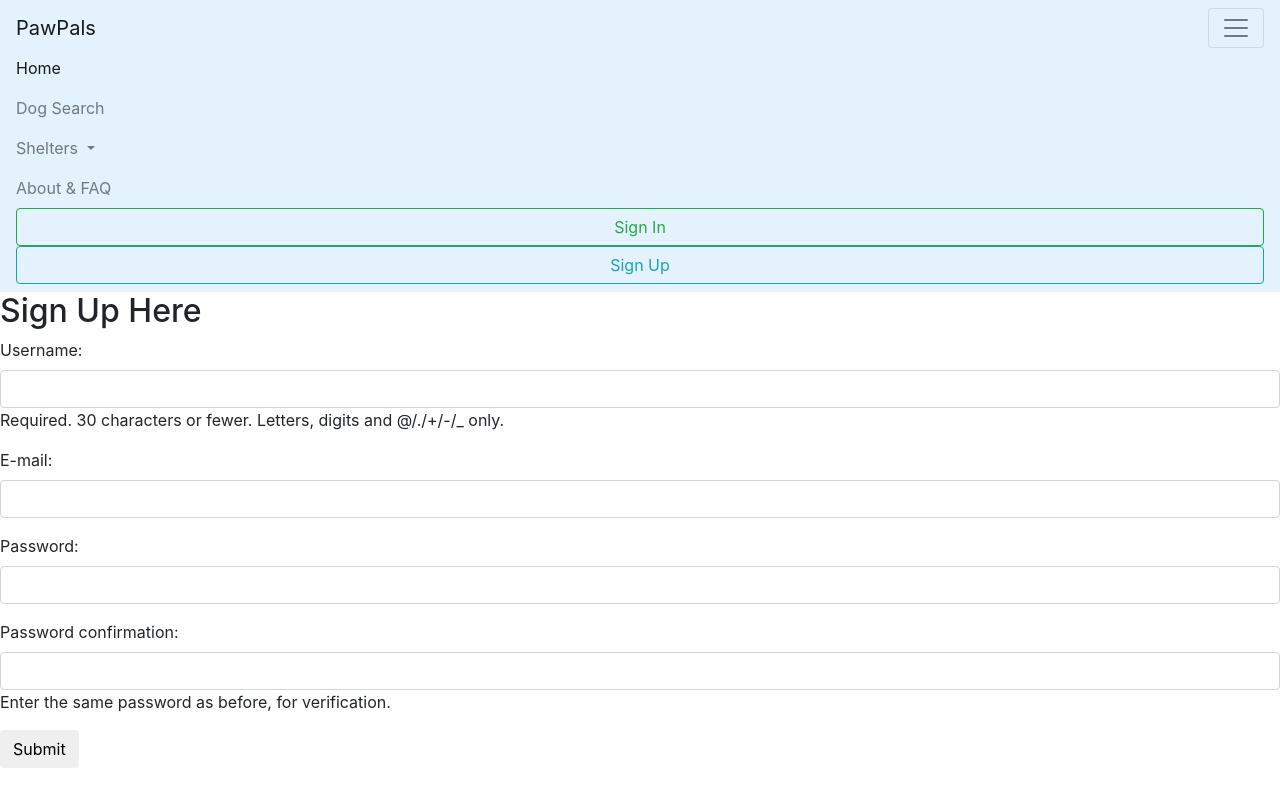
After one commit to ibaiC/PawPals, a Django app: template templates/pawpals/registration.html in a window 1280 px wide, after a click that opens the changed part. The commit adds this page. Run offline with Django 3.2, Linux system fonts and the light colour scheme; the template is opened without the code that fills it, so the values that code supplies are empty; some libraries are stand-ins or nearby versions.

Commit message:
Created base-bootstrap, base home template and login/registration templates

```diff
--- /dev/null
+++ b/templates/pawpals/base_bootstrap.html
@@ -0,0 +1,68 @@
+<!DOCTYPE html>
+{% load staticfiles %}
+{% load pawpals_template_tags %}
+
+<html>
+    <head lang="en">
+        <meta charset="UTF-8">
+       <!-- Latest compiled and minified CSS -->
+<link rel="stylesheet" href="https://maxcdn.bootstrapcdn.com/bootstrap/4.0.0/css/bootstrap.min.css">
+
+<!-- jQuery library -->
+<script src="https://ajax.googleapis.com/ajax/libs/jquery/3.3.1/jquery.min.js"></script>
+
+<!-- Popper JS -->
+<script src="https://cdnjs.cloudflare.com/ajax/libs/popper.js/1.12.9/umd/popper.min.js"></script>
+
+<!-- Latest compiled JavaScript -->
+<script src="https://maxcdn.bootstrapcdn.com/bootstrap/4.0.0/js/bootstrap.min.js"></script>
+
+<nav class="navbar sticky-top navbar-light" style="background-color: #e3f2fd;">
+  <a class="navbar-brand" href="#">PawPals</a>
+  <button class="navbar-toggler" type="button" data-toggle="collapse" data-target="#navbarSupportedContent"
+          aria-controls="navbarSupportedContent" aria-expanded="false" aria-label="Toggle navigation">
+    <span class="navbar-toggler-icon"></span>
+  </button>
+
+  <div class="collapse navbar-collapse" id="navbarSupportedContent">
+    <ul class="navbar-nav mr-auto">
+      <li class="nav-item active">
+        <a class="nav-link" href="#">Home <span class="sr-only">(current)</span></a>
+      </li>
+      <li class="nav-item">
+        <a class="nav-link" href="#">Dog Search</a>
+      </li>
+      <li class="nav-item dropdown">
+        <a class="nav-link dropdown-toggle" href="#" id="navbarDropdown" role="button" data-toggle="dropdown"
+           aria-haspopup="true" aria-expanded="false">
+          Shelters
+        </a>
+        <div class="dropdown-menu" aria-labelledby="navbarDropdown">
+          <a class="dropdown-item" href="#">Shelter1</a>
+          <a class="dropdown-item" href="#">Shelter2</a>
+          <a class="dropdown-item" href="#">Shelter3</a>
+          <a class="dropdown-item" href="#">Shelter4</a>
+        </div>
+      </li>
+      <li class="nav-item">
+        <a class="nav-link" href="#">About & FAQ</a>
+      </li>
+    </ul>
+      <ul class="navbar-nav ml-auto">
+    <a class="btn btn-outline-success" href="#" role="button">Sign In</a>
+    <a class="btn btn-outline-info" href="#" role="button">Sign Up</a>
+      </ul>
+  </div>
+</nav>
+    </head>
+        <title>
+          {% block title_block %}
+          {% endblock %}
+        </title>
+    <body>
+        <div>
+            {% block body_block %}
+            {% endblock %}
+        </div>
+    </body>
+</html>
--- /dev/null
+++ b/templates/pawpals/registration.html
@@ -0,0 +1,38 @@
+{% extends 'pawpals/base_bootstrap.html' %}
+
+{% block body_block %}
+<h2 class="form-signin-heading">Sign Up Here</h2>
+<form role="form" method="post" action=".">
+{% csrf_token %}
+<div class="form-group" >
+<p class="required"><label class="required" for="id_username">
+Username:</label>
+<input class="form-control" id="id_username" maxlength="30"
+name="username" type="text" />
+<span class="helptext">
+Required. 30 characters or fewer. Letters, digits and @/./+/-/_ only.
+</span>
+</p>
+<p class="required"><label class="required" for="id_email">
+E-mail:</label>
+<input class="form-control" id="id_email" name="email"
+type="email" />
+</p>
+<p class="required"><label class="required" for="id_password1">
+Password:</label>
+<input class="form-control" id="id_password1" name="password1"
+type="password" />
+</p>
+<p class="required">
+<label class="required" for="id_password2">
+Password confirmation:</label>
+<input class="form-control" id="id_password2" name="password2"
+type="password" />
+<span class="helptext">
+Enter the same password as before, for verification.
+</span>
+</p>
+</div>
+<button type="submit" class="btn btn-default">Submit</button>
+</form>
+{% endblock %}
```
Also changed, not shown: templates/pawpals/home.html (+10 -9 lines), templates/pawpals/login.html (+17 -14 lines), 2 other files.
